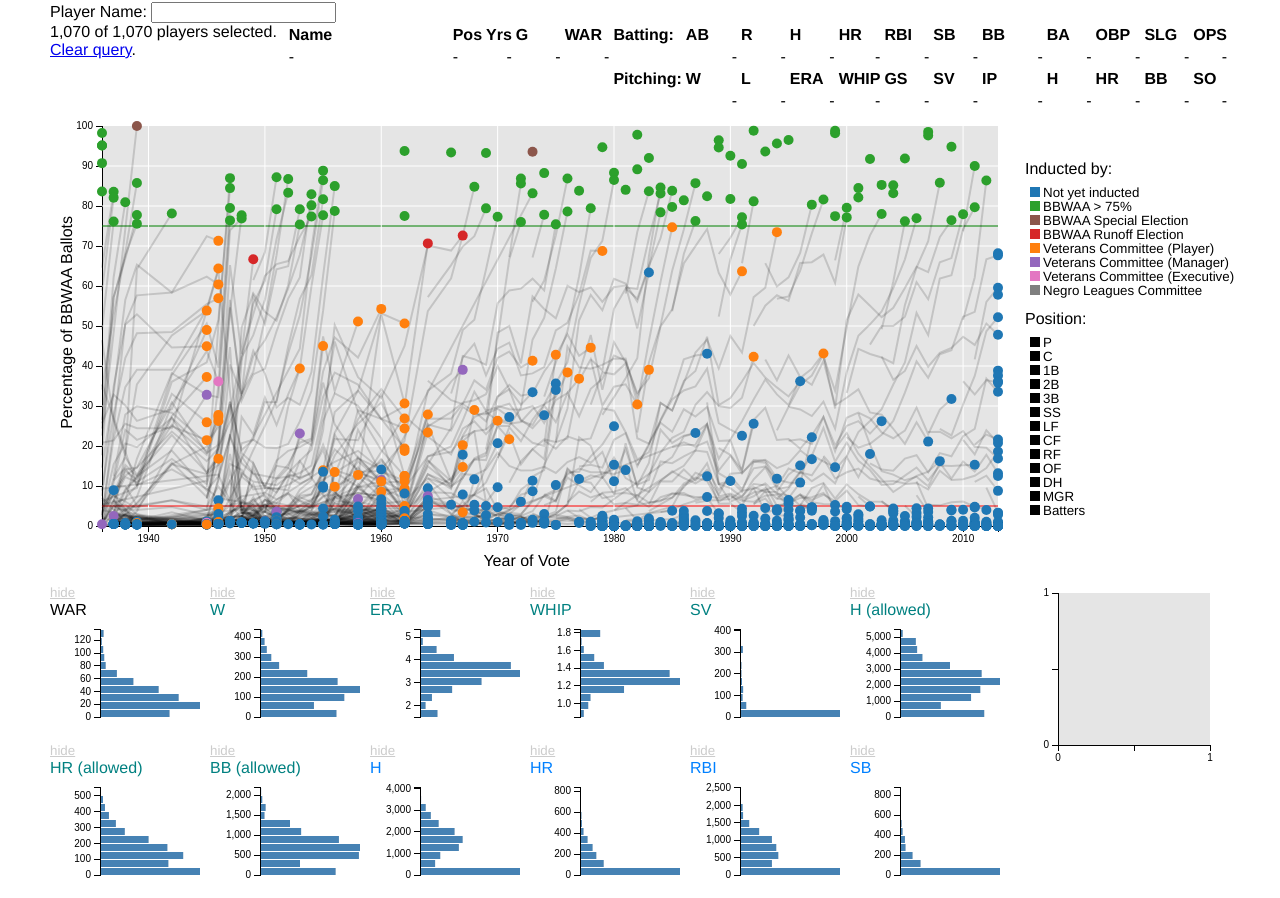
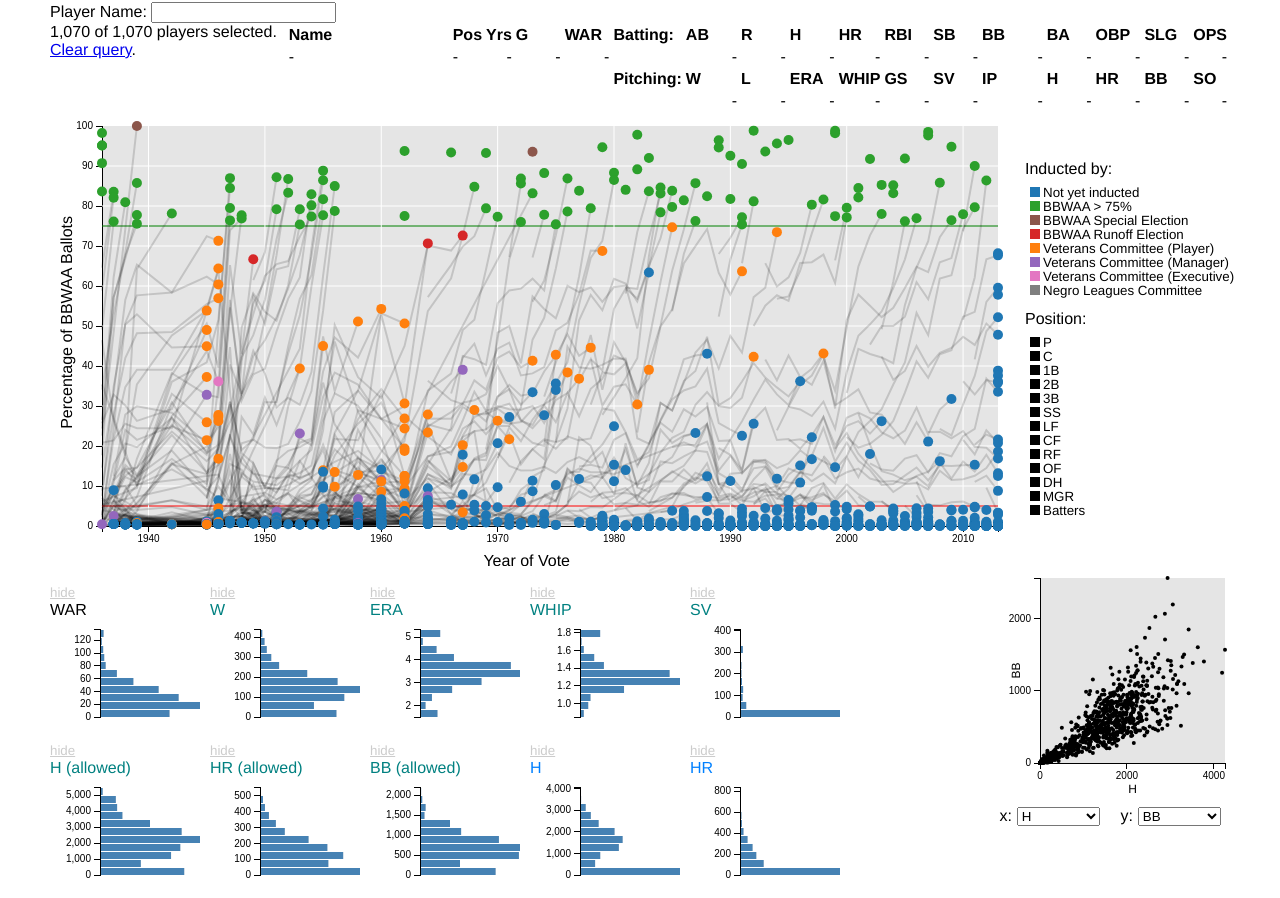
Before and after one commit to cscheid/mlb-hall-of-fame-voting, a plain HTML site: page index.html in a window 1280 px wide. Shown: the part 44-942 px from the top of the page. Drawn offline with Linux system fonts and the light colour scheme.

Commit message:
look, a scatterplot

```diff
--- a/index.html
+++ b/index.html
@@ -74,8 +74,19 @@
     <table><tr><td valign="top">Inducted by:</td></tr><tr><td><span id="induction_legend"></span></td></tr><tr><td>Position:</td></tr><tr><td><span id="position_legend"></span></td></tr></table>
     </td></tr></table>
   </div>
-  <div id="charts" style="float: left; width: 75%; margin-left: 50px;"></div>
-  <div style="float: right; width: 15%; margin-right: 50px;"><div id="scatterplot"></div></div>
+  <div id="charts" style="float: left; width: 72%; margin-left: 50px;"></div>
+  <div style="float: right; width: 18%; margin-right: 50px;"><div id="scatterplot"></div>
+    <div style="float: left; margin-right: 0.3em">x:</div>
+    <div style="float: left; width: 40%">
+      <select id="scatterplot-x-axis" onchange="change_scatterplot_x_axis()" style="width:90%">
+      </select>
+    </div>
+    <div style="float: right; width: 40%">
+      <select id="scatterplot-y-axis" onchange="change_scatterplot_y_axis()" style="width:90%">
+      </select>
+    </div>
+    <div style="float: right; margin-right: 0.3em">y:</div>
+  </div>
   <div style="clear: both"></div>
   <div style="margin-left: 50px; margin-right:50px">Show histograms (<span style="color: #00000; cursor: pointer" onclick="show_common_stats()">common stats</span>, <span style="color:#008080; cursor: pointer" onclick="show_pitcher_stats()">pitcher stats</span>, <span style="color:#0080ff; cursor: pointer" onclick="show_batter_stats()">batter stats</span>):
     <div id="show" style="overflow: auto">
--- a/index.js
+++ b/index.js
@@ -19,6 +19,13 @@ var refresh_trajectory_brush;
 var redraw_induction_legend_query;
 var redraw_position_legend_query;
 var _debugging = false;
+var scatterplot;
+
+var stats = ["Yrs", "G", "WAR", "W", "L", "ERA", "WHIP", "SV", "IP", "H.1", "HR.1", "BB.1", "SO",
+             // "AB", "R",
+             "H", "HR", "RBI", "SB", "BB", "BA", "OBP", "SLG", "OPS",
+             "min_vote", "max_vote", "first_vote", "last_vote", "first_appearance", "last_appearance", "Num.Years.On.Ballot"
+            ];
 
 var hist_title = {
     "Yrs": "Years",
@@ -34,6 +41,11 @@ var hist_title = {
     "Num.Years.On.Ballot": "Yrs.&nbsp;on&nbsp;ballot"
 };
 
+function stats_name(d)
+{
+    return hist_title[d._stat] || d._stat;
+}
+
 function fresh_vis_state()
 {
     return {
@@ -46,20 +58,30 @@ var vis_state = fresh_vis_state();
 //////////////////////////////////////////////////////////////////////////////
 // scatterplot
 
-function create_scatterplot()
+function change_scatterplot_x_axis()
 {
-    var w = 180, h = 180, margin = 20;
+    scatterplot.x_stat(stats[document.getElementById("scatterplot-x-axis").selectedIndex]);
+}
+
+function change_scatterplot_y_axis()
+{
+    scatterplot.y_stat(stats[document.getElementById("scatterplot-y-axis").selectedIndex]);
+}
+
+function create_scatterplot(player_csv)
+{
+    var w, h, margin_bottom = 40, margin_left = 40, margin_top = 5, margin_right = 5;
 
     var svg = d3.select("#scatterplot")
         .append("svg")
         .attr("id", "scatterplot-svg")
         .attr("width", "100%");
-    w = document.getElementById("scatterplot-svg").clientWidth - 2 * margin;
+    w = document.getElementById("scatterplot-svg").clientWidth - margin_left - margin_right;
     h = w;
 
-    svg = svg.attr("height", margin * 2 + h)
+    svg = svg.attr("height", margin_bottom + h + margin_top)
         .append("g")
-        .attr("transform", "translate(" + margin + "," + margin + ")");
+        .attr("transform", "translate(" + margin_left + "," + margin_top + ")");
     svg
         .append("rect")
         .attr("width", w)
@@ -87,22 +109,116 @@ function create_scatterplot()
     var xaxis_g = svg.append("g")
         .attr("transform", "translate(0," + h + ")")
         .attr("class", "axis");
-    xaxis_g.call(xAxis);
 
     yAxis.orient("left");
     var yaxis_g = svg.append("g")
         .attr("transform", "translate(0,0)")
         .attr("class", "axis");
+
+    var x_text = svg.append("text")
+	.attr("class", "x smalllabel")
+	.attr("text-anchor", "middle")
+	.attr("x", w/2)
+	.attr("y", h+30);
+    x_text.text("H");
+
+    var y_text = svg.append("text")
+	.attr("class", "y smalllabel")
+	.attr("text-anchor", "middle")
+        .attr("transform", "rotate(-90, 0, " + h + ")")
+	.attr("x", w/2)
+	.attr("y", h-20);
+    y_text.text("BB");
+
+    var player_dots = svg.selectAll("circle")
+        .data(player_csv);
+
+    var x_stat = "H", y_stat = "BB";
+    // debugger;
+
+    x_scale.domain([d3.min(player_csv, function(d) { return d[x_stat]; }),
+                    d3.max(player_csv, function(d) { return d[x_stat]; })]);
+    y_scale.domain([d3.min(player_csv, function(d) { return d[y_stat]; }),
+                    d3.max(player_csv, function(d) { return d[y_stat]; })]);
+
+    player_dots.enter()
+        .append("circle")
+        .attr("r", 2)
+        .attr("cx", function(d) {
+            if (isNaN(d[x_stat]))
+                return -100;
+            return x_scale(d[x_stat]);
+        })
+        .attr("cy", function(d) {
+            if (isNaN(d[y_stat]))
+                return -100;
+            return y_scale(d[y_stat]);
+        })
+	.append("svg:title")
+        .text(function(player) {
+            return player.Name;
+        })
+    ;
+    xaxis_g.call(xAxis);
     yaxis_g.call(yAxis);
 
+    var x_dropdown = d3.select("#scatterplot-x-axis")
+        .selectAll("option")
+        .data(stats);
+    x_dropdown.enter()
+        .append("option")
+        .text(function(d) { return d; });
+
+    var y_dropdown = d3.select("#scatterplot-y-axis")
+        .selectAll("option")
+        .data(stats);
+    y_dropdown.enter()
+        .append("option")
+        .text(function(d) { return d; });
+
+    document.getElementById("scatterplot-x-axis").selectedIndex = stats.indexOf("H");
+    document.getElementById("scatterplot-y-axis").selectedIndex = stats.indexOf("BB");
+
     return {
-        x_domain: function(extent) {
-            x_scale.domain(extent);
+        x_stat: function(stat) {
+            x_scale.domain([d3.min(player_csv, function(d) { return Number(d[stat]); }),
+                            d3.max(player_csv, function(d) { return Number(d[stat]); })]);
+            player_dots
+                .attr("display", function(d) {
+                    return isNaN(d[x_stat])?"none":null;
+                }).transition()
+                .attr("cx", function(d) {
+                    if (isNaN(d[stat]))
+                        return -100;
+                    return x_scale(d[stat]);
+                });
+            x_stat = stat;
+            player_dots
+                .attr("display", function(d) {
+                    return isNaN(d[x_stat])?"none":null;
+                });
             xaxis_g.call(xAxis);
+            x_text.text(stat);
         },
-        y_domain: function(extent) {
-            y_scale.domain(extent);
+        y_stat: function(stat) {
+            y_scale.domain([d3.min(player_csv, function(d) { return Number(d[stat]); }),
+                            d3.max(player_csv, function(d) { return Number(d[stat]); })]);
+            player_dots
+                .attr("display", function(d) {
+                    return isNaN(d[y_stat])?"none":null;
+                }).transition()
+                .attr("cy", function(d) {
+                    if (isNaN(d[stat]))
+                        return -100;
+                    return y_scale(d[stat]);
+                });
+            y_stat = stat;
+            player_dots
+                .attr("display", function(d) {
+                    return isNaN(d[y_stat])?"none":null;
+                });
             yaxis_g.call(yAxis);
+            y_text.text(stat);
         }
     };
 }
@@ -710,12 +826,6 @@ function create_vis(obj, player_csv, election_csv)
         d3.select(document.getElementById(stat + "-show")).style("display", "none");
     };
 
-    var stats = ["Yrs", "G", "WAR", "W", "L", "ERA", "WHIP", "SV", "IP", "H.1", "HR.1", "BB.1", "SO",
-                 // "AB", "R",
-                 "H", "HR", "RBI", "SB", "BB", "BA", "OBP", "SLG", "OPS",
-                 "min_vote", "max_vote", "first_vote", "last_vote", "first_appearance", "last_appearance", "Num.Years.On.Ballot"
-                 ];
-
     var player_type_color = ["#000000",
                              "#008080",
                              "#0080FF"];
@@ -799,13 +909,13 @@ function create_vis(obj, player_csv, election_csv)
     t.append("div")
         .attr("class", "title")
         .style("color", function(d, i) { return player_type_color[player_types[i]]; })
-        .html(function(d) { return hist_title[d._stat] || d._stat; });
+        .html(stats_name);
 
     chart = d3.selectAll(".chart")
         .data(charts)
         .each(function(chart) { chart.on("brush", renderAll).on("brushend", renderAll); });
 
-    create_scatterplot();
+    scatterplot = create_scatterplot(player_csv);
     renderAll();
 }
 
@@ -869,7 +979,7 @@ function barChart() {
                     .style("display", "none")
                     .append("a")
                     .attr("href", "javascript:show(" + id + ")")
-                    .html(hist_title[query_key] || query_key);
+                    .html(stats_name(query_key));
                 show_span.append("span").text(" ");
 
                 g = div.append("svg")
--- a/player.js
+++ b/player.js
@@ -1,5 +1,10 @@
 function create_player(entry)
 {
+    for (var k in entry) {
+        var t = Number(entry[k]);
+        if (!isNaN(t))
+            entry[k] = t;
+    }
     return {
         Name: entry.Name,
         Pos: entry.position,
--- a/style.css
+++ b/style.css
@@ -88,6 +88,11 @@ h2 {
   font: 10px sans-serif;
 }
 
+.smalllabel {
+    font-family: "Helvetica Neue", Helvetica, Arial, sans-serif;
+    font-size: 12px;
+}
+
 .brush rect.extent {
   fill: steelblue;
   fill-opacity: .125;
```
